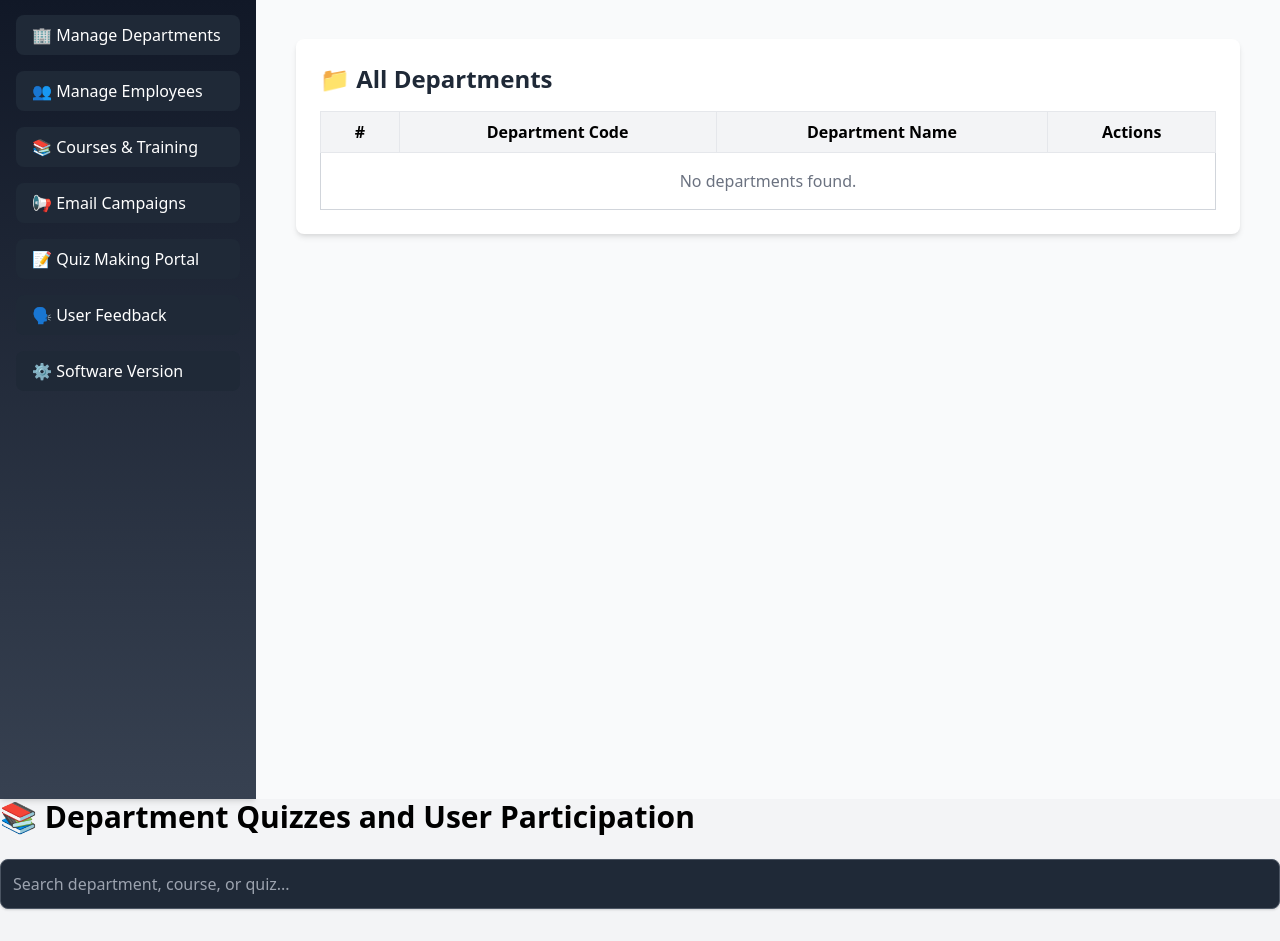
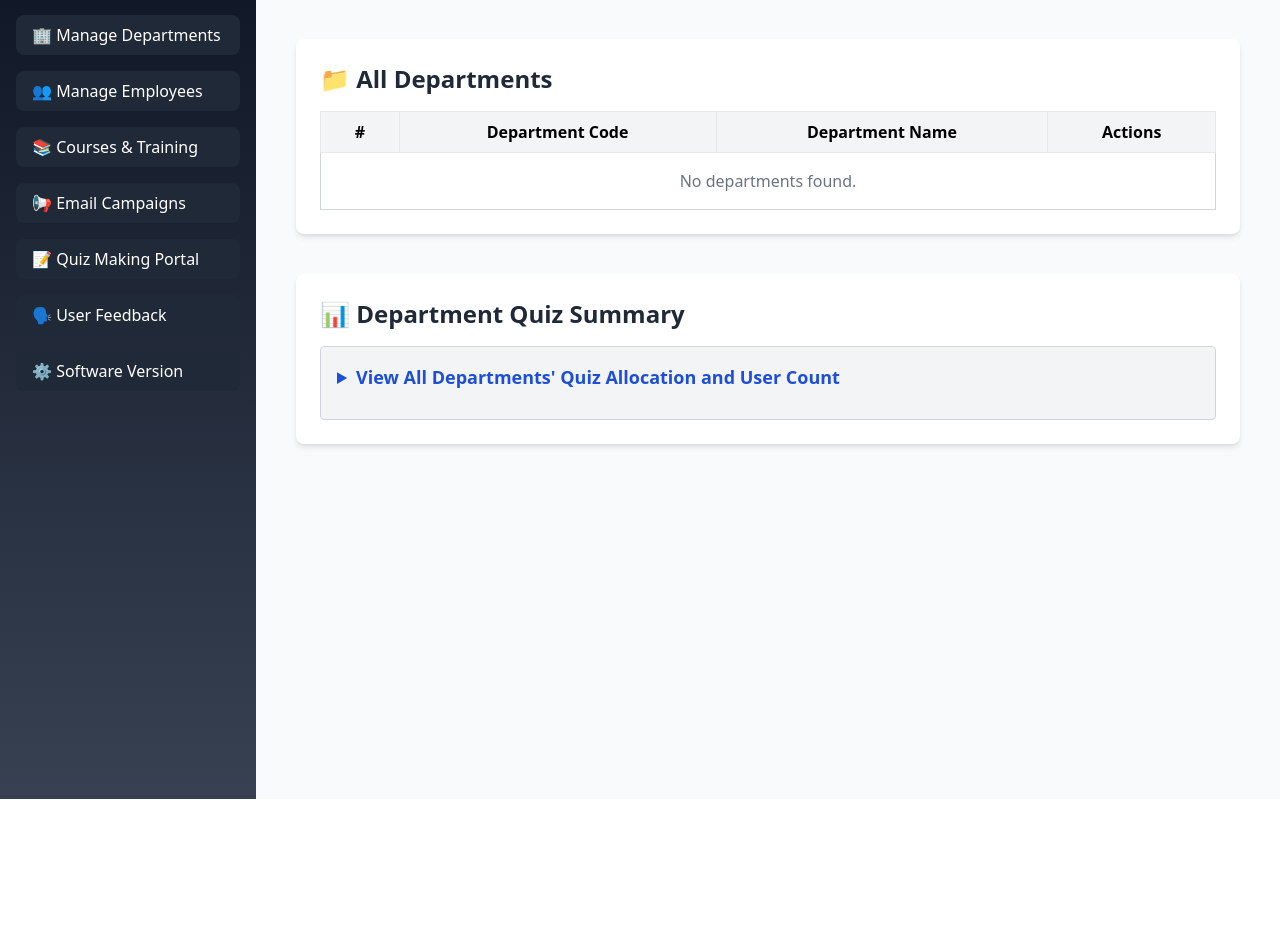
Before and after one commit to Hiranyakeshara/New_Cybertron, a PHP site: page /admin/app/views/department/view.php in a window 1280 px wide. Shown: the part 85-1026 px from the top of the page. After the commit the page ends 884 px from the top, so only its background shows below. Run offline with PHP 8.4, Linux system fonts and the light colour scheme; data comes from the database, SQL or seed files in the repository; some libraries are stand-ins or nearby versions.

Commit message:
performance upgraded

```diff
--- a/admin/app/views/department/department_quiz.php
+++ b/admin/app/views/department/department_quiz.php
@@ -1,5 +1,4 @@
 <?php
-// Connect to both databases
 $pdo = new PDO("mysql:host=localhost;dbname=cybertraining;charset=utf8mb4", "root", "");
 $cee = new PDO("mysql:host=localhost;dbname=cee_db;charset=utf8mb4", "root", "");
 
@@ -12,10 +11,9 @@
 <html lang="en">
 <head>
   <meta charset="UTF-8">
-  <title>Department Quizzes</title>
+  <title>Department Quiz Summary</title>
   <link href="https://cdn.jsdelivr.net/npm/tailwindcss@2.2.19/dist/tailwind.min.css" rel="stylesheet">
   <script>
-    // Live filter function
     function filterDepartments() {
       const input = document.getElementById("searchInput").value.toLowerCase();
       const cards = document.querySelectorAll(".department-card");
@@ -26,73 +24,84 @@
     }
   </script>
 </head>
-<body class="bg-gray-900 text-white p-8 min-h-screen">
+<body class="bg-gray-100 text-gray-800">
 
-  <h1 class="text-3xl font-bold mb-6">📚 Department Quizzes and User Participation</h1>
+  <!-- Jumbotron -->
+  <div class="bg-gradient-to-r from-blue-600 to-purple-600 text-white py-12 text-center shadow-md">
+    <h1 class="text-5xl font-bold mb-2">📊 Departmental Quiz Overview</h1>
+    <p class="text-lg opacity-90">Explore course allocations, quizzes, and enrolled users by department</p>
+  </div>
 
-  <!-- Search Bar -->
-  <input type="text" id="searchInput" onkeyup="filterDepartments()" placeholder="Search department, course, or quiz..." class="mb-8 w-full p-3 rounded-lg border border-gray-600 bg-gray-800 text-white shadow">
+  <!-- Search Input -->
+  <div class="max-w-4xl mx-auto my-8 px-4">
+    <input type="text" id="searchInput" onkeyup="filterDepartments()" placeholder="🔍 Search department, course, quiz, or user..."
+      class="w-full p-3 rounded-lg border border-gray-300 bg-white shadow focus:outline-none focus:ring-2 focus:ring-blue-500 text-gray-800">
+  </div>
 
+  <!-- Department Cards -->
+  <div class="grid grid-cols-1 md:grid-cols-2 gap-6 max-w-7xl mx-auto px-4 pb-10">
     <?php foreach ($departments as $dept): ?>
       <?php
       $deptCode = $dept['department_code'];
       $deptName = $dept['department_name'];
 
-    // Match department_code with course_tbl.cou_id
       $courseStmt = $cee->prepare("SELECT * FROM course_tbl WHERE cou_id = ?");
       $courseStmt->execute([$deptCode]);
       $course = $courseStmt->fetch(PDO::FETCH_ASSOC);
-
       if (!$course) continue;
 
       $courseId = $course['cou_id'];
       $courseName = $course['cou_name'];
 
-    // Quizzes for this course
       $quizStmt = $cee->prepare("SELECT * FROM exam_tbl WHERE cou_id = ?");
       $quizStmt->execute([$courseId]);
       $quizzes = $quizStmt->fetchAll(PDO::FETCH_ASSOC);
 
-    // Users in this course
       $userStmt = $cee->prepare("SELECT exmne_fullname, exmne_email FROM examinee_tbl WHERE exmne_course = ?");
       $userStmt->execute([$courseId]);
       $users = $userStmt->fetchAll(PDO::FETCH_ASSOC);
       ?>
+      <div class="department-card bg-white rounded-xl p-6 shadow-lg hover:shadow-2xl border border-gray-200 transition duration-300 ease-in-out">
+        <!-- Department Header -->
+        <div class="mb-4">
+          <h2 class="text-2xl font-bold text-blue-700 mb-1">🏢 <?= htmlspecialchars($deptName) ?></h2>
+          <span class="inline-block bg-blue-100 text-blue-800 px-3 py-1 rounded-full text-sm font-medium mb-2">Code: <?= $deptCode ?></span><br>
+          <span class="inline-block bg-purple-100 text-purple-800 px-3 py-1 rounded-full text-sm font-semibold mt-2">📘 Course: <?= htmlspecialchars($courseName) ?></span>
+        </div>
 
-    <!-- Department Card -->
-    <div class="department-card bg-gray-800 rounded-lg p-6 mb-10 shadow">
-      <h2 class="text-2xl font-semibold mb-1"><?= htmlspecialchars($deptName) ?> (Code: <?= $deptCode ?>)</h2>
-      <p class="text-gray-400 mb-4">Mapped Course: <span class="font-medium"><?= htmlspecialchars($courseName) ?></span></p>
-
-      <!-- Quizzes -->
+        <!-- Quizzes Section -->
         <div class="mb-4">
-        <h3 class="text-lg font-semibold text-yellow-300">📝 Quizzes Allocated</h3>
-        <?php if (empty($quizzes)): ?>
-          <p class="text-gray-400">No quizzes found.</p>
-        <?php else: ?>
-          <ul class="list-disc ml-6 text-gray-300">
+          <h3 class="text-lg font-semibold text-yellow-600 mb-1">📝 Quizzes (<?= count($quizzes) ?>)</h3>
+          <?php if (!empty($quizzes)): ?>
+            <ul class="list-disc list-inside text-sm text-gray-700 ml-3 space-y-1">
               <?php foreach ($quizzes as $quiz): ?>
-              <li><?= htmlspecialchars($quiz['ex_title']) ?></li>
+                <li><span class="font-medium"><?= htmlspecialchars($quiz['ex_title']) ?></span></li>
               <?php endforeach; ?>
             </ul>
+          <?php else: ?>
+            <p class="text-sm text-gray-500 italic">No quizzes available for this course.</p>
           <?php endif; ?>
         </div>
 
-      <!-- Users -->
+        <!-- Users Section -->
         <div>
-        <h3 class="text-lg font-semibold text-green-300">👥 Users in This Department: <?= count($users) ?></h3>
-        <?php if (empty($users)): ?>
-          <p class="text-gray-400">No users found.</p>
-        <?php else: ?>
-          <ul class="mt-2 space-y-1">
+          <h3 class="text-lg font-semibold text-green-600 mb-1">👥 Users (<?= count($users) ?>)</h3>
+          <?php if (!empty($users)): ?>
+            <ul class="text-sm text-gray-800 max-h-32 overflow-y-auto pr-2 space-y-1 border-t border-gray-200 pt-2">
               <?php foreach ($users as $user): ?>
-              <li class="text-sm text-gray-200">• <?= htmlspecialchars($user['exmne_fullname']) ?> (<?= htmlspecialchars($user['exmne_email']) ?>)</li>
+                <li class="border-b border-dashed border-gray-300 pb-1">
+                  • <span class="font-semibold"><?= htmlspecialchars($user['exmne_fullname']) ?></span>
+                  <span class="text-gray-500">(<a href="mailto:<?= htmlspecialchars($user['exmne_email']) ?>" class="underline hover:text-blue-500"><?= htmlspecialchars($user['exmne_email']) ?></a>)</span>
+                </li>
               <?php endforeach; ?>
             </ul>
+          <?php else: ?>
+            <p class="text-sm text-gray-500 italic">No users enrolled.</p>
           <?php endif; ?>
         </div>
       </div>
+    <?php endforeach; ?>
+  </div>
 
-  <?php endforeach; ?>
 </body>
 </html>
--- a/admin/app/views/department/view.php
+++ b/admin/app/views/department/view.php
@@ -90,9 +90,29 @@
             </tbody>
         </table>
     </div>
+
+       <!-- Wrapped Display for department_quiz.php -->
+    <div class="bg-white rounded-lg shadow-md p-6 mt-10">
+        <h2 class="text-2xl font-bold text-gray-800 mb-4">📊 Department Quiz Summary</h2>
+
+        <!-- Optional collapsible section -->
+        <details class="bg-gray-100 border border-gray-300 rounded p-4 open:shadow-md">
+            <summary class="cursor-pointer text-lg font-semibold text-blue-700 mb-3">
+                View All Departments' Quiz Allocation and User Count
+            </summary>
+
+            <!-- Embedded content container -->
+            <div class="mt-4 max-h-[600px] overflow-y-auto border-t border-gray-300 pt-4">
+                <?php include_once __DIR__ . '/department_quiz.php'; ?>
+            </div>
+        </details>
+    </div>
+
 </div>
+
+
 </div> <!-- End flex -->
 
-<div>  <?php include_once __DIR__ . '/department_quiz.php'; ?></div>
+<div>
 </body>
 </html>
```
Lines whose indentation alone changed are shown as unchanged.
